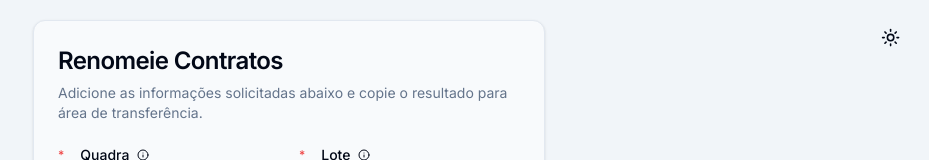
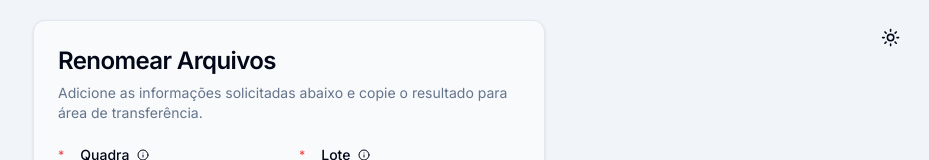
Before and after one commit to KARAUJO1003/rename-contracts, a Next.js app: page / in a window 1280 px wide. Shown: the top 160 px of the page, without its empty margins (351-1280 px from the left). Built offline with nearby package versions, Linux system fonts and the light colour scheme.

Commit message:
Update page.tsx

```diff
--- a/src/app/page.tsx
+++ b/src/app/page.tsx
@@ -143,7 +143,7 @@ export default function Home() {
       <Card className="w-full ">
         <ModeToggle />
         <CardHeader>
-          <CardTitle className="text-2xl">Renomeie Contratos</CardTitle>
+          <CardTitle className="text-2xl">Renomear Arquivos</CardTitle>
           <CardDescription>
             Adicione as informações solicitadas abaixo e copie o resultado para
             área de transferência.
```
